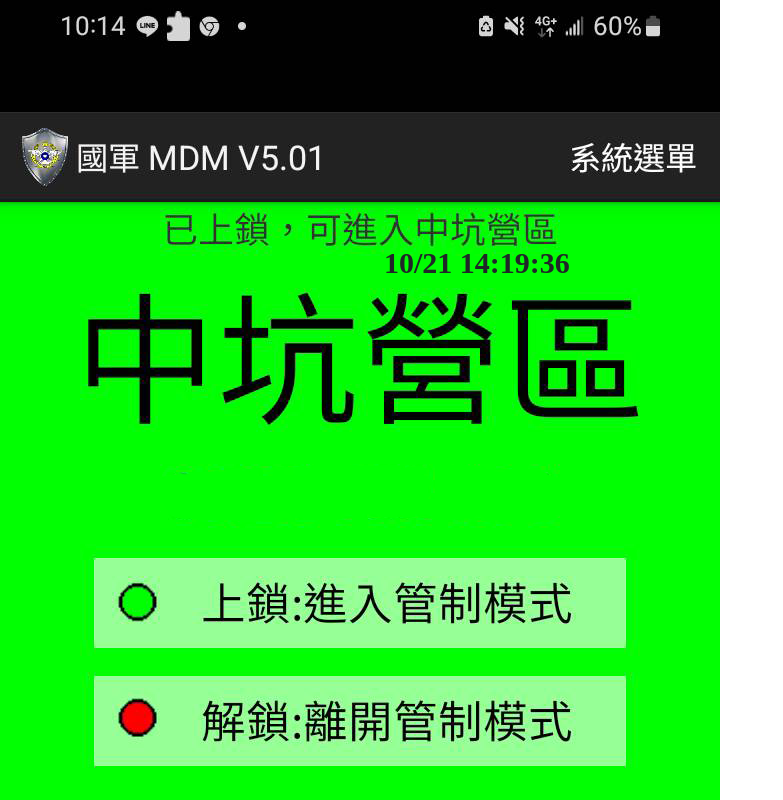
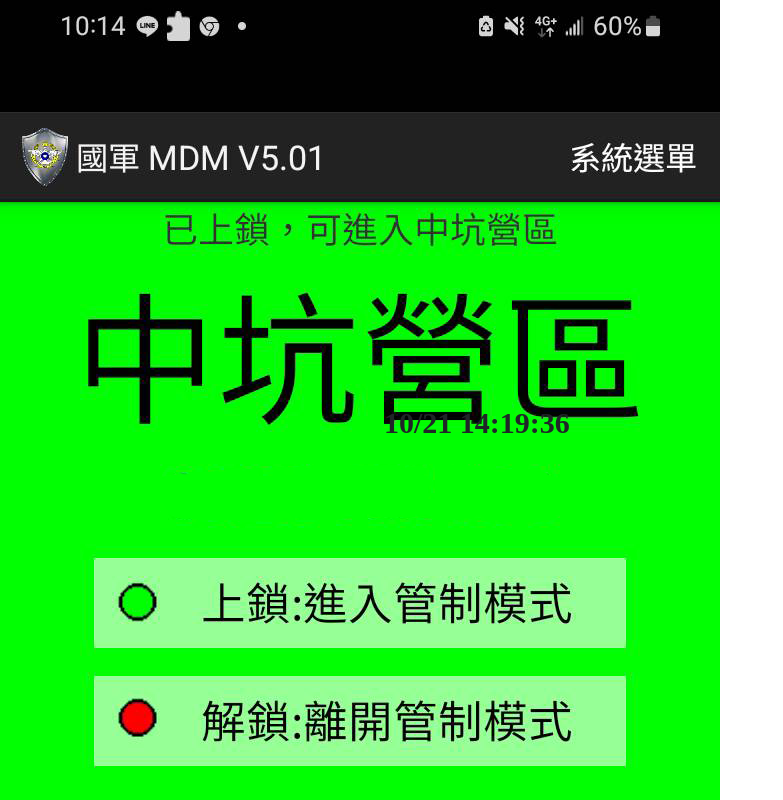
Before and after one commit to jlj1997jason/jlj1997jason.github.io, a plain HTML site: page index.html in a window 1280 px wide. Shown: the top 800 px of the page, without its empty margins (0-783 px from the left). Drawn offline with nearby package versions, Linux system fonts and the light colour scheme.

Commit message:
Update index.html

```diff
--- a/index.html
+++ b/index.html
@@ -39,7 +39,7 @@
     <div id="app">
         <div class="content-sec3">
             <img src="assets/img/new.png" class="img-fluid" alt="Error 404 Not Founded">
-            <div id="content-sec3-adjust" style="position:absolute; top:30% ; left:30%">
+            <div id="content-sec3-adjust" style="position:absolute; top:50% ; left:30%">
 
                 <div class="outer">
                     <div class="inner">
```
